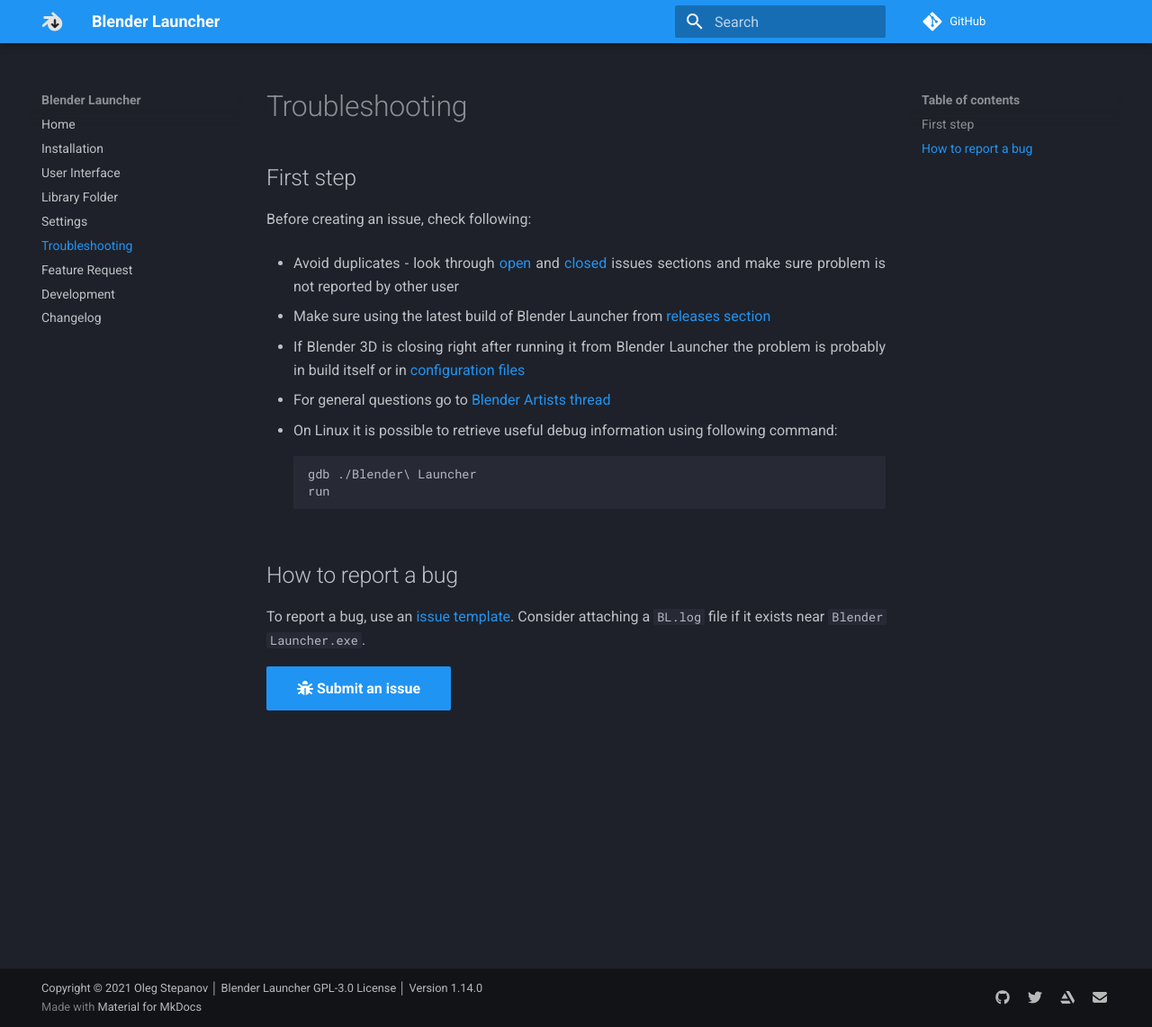
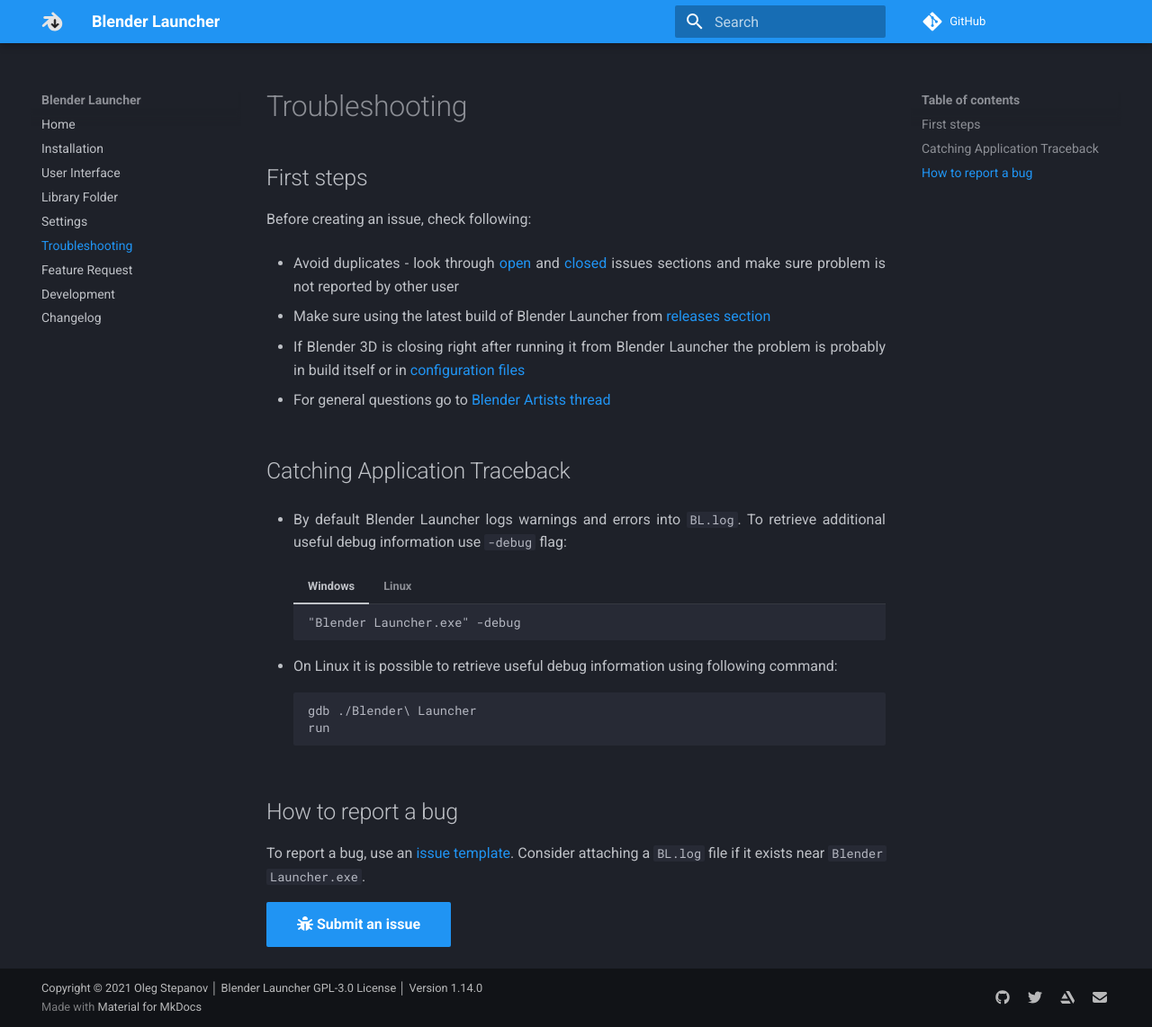
Before and after one commit to DotBow/Blender-Launcher, an MkDocs documentation site: the page built from docs/mkdocs/troubleshooting.md, in a window 1280 px wide and 1142 px high. Shown: the whole window at 90% size. Built offline with MkDocs 1.6.1 and Material for MkDocs 9.7.7, drawn with Linux system fonts in a browser that asks for light colours; comment, search, counter and statistics services are not loaded.

Commit message:
Add informatiom about new -debug flag

````diff
--- a/docs/mkdocs/troubleshooting.md
+++ b/docs/mkdocs/troubleshooting.md
@@ -2,7 +2,7 @@
 
 # Troubleshooting
 
-## First step
+## First steps
 
 Before creating an issue, check following:
 
@@ -13,6 +13,22 @@
 * If Blender 3D is closing right after running it from Blender Launcher the problem is probably in build itself or in [configuration files](https://docs.blender.org/manual/en/2.83/advanced/blender_directory_layout.html)
 
 * For general questions go to [Blender Artists thread](https://blenderartists.org/t/blender-launcher-standalone-software-client)
+
+## Catching Application Traceback
+
+* By default Blender Launcher logs warnings and errors into `BL.log`. To retrieve additional useful debug information use `-debug` flag:
+
+    === "Windows"
+
+        ```
+        "Blender Launcher.exe" -debug
+        ```
+
+    === "Linux"
+
+        ```
+        ./Blender\ Launcher -debug
+        ```
 
 * On Linux it is possible to retrieve useful debug information using following command:
 
````
